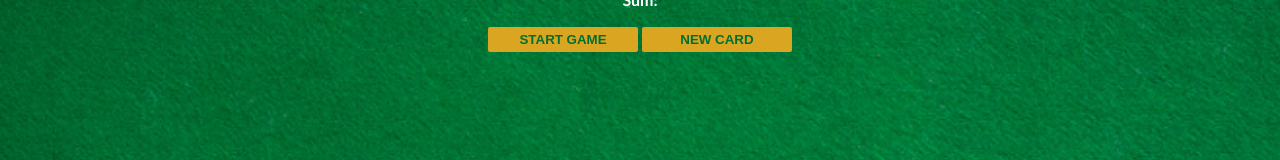
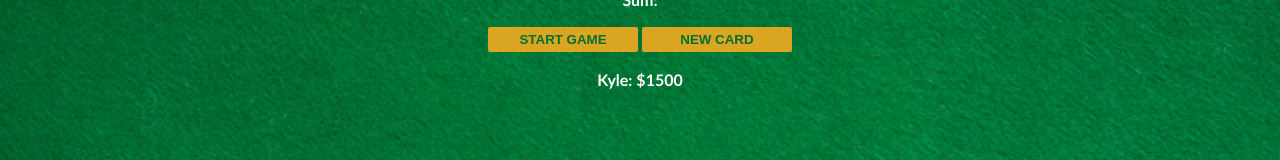
Before and after one commit to heuristic-machina/black_jack_game, a website built with Vite: page index.html in a window 1280 px wide. Shown: the part 148-308 px from the top of the page. Built offline with nearby package versions, Linux system fonts and the light colour scheme.

Commit message:
player object added for initial personalization

```diff
--- a/index.html
+++ b/index.html
@@ -9,6 +9,7 @@
         <p id="sum-el">Sum:</p>
         <button onclick="startGame()">START GAME</button>
         <button onclick="newCard()">NEW CARD</button>
+        <p id="player-el"></p>
         <script src="index.js"></script>
     </body>
 </html>
--- a/index.js
+++ b/index.js
@@ -8,6 +8,14 @@ let message = ""
 let messageEl = document.getElementById("message-el")
 let sumEl = document.getElementById("sum-el")
 let cardsEl = document.getElementById("cards-el")
+
+let player = {
+    name:"Kyle",
+    chips: 1500
+}
+
+let playerEl = document.getElementById('player-el')
+playerEl.textContent = player.name + ': $' + player.chips
 
 console.log(cards)
 
```
